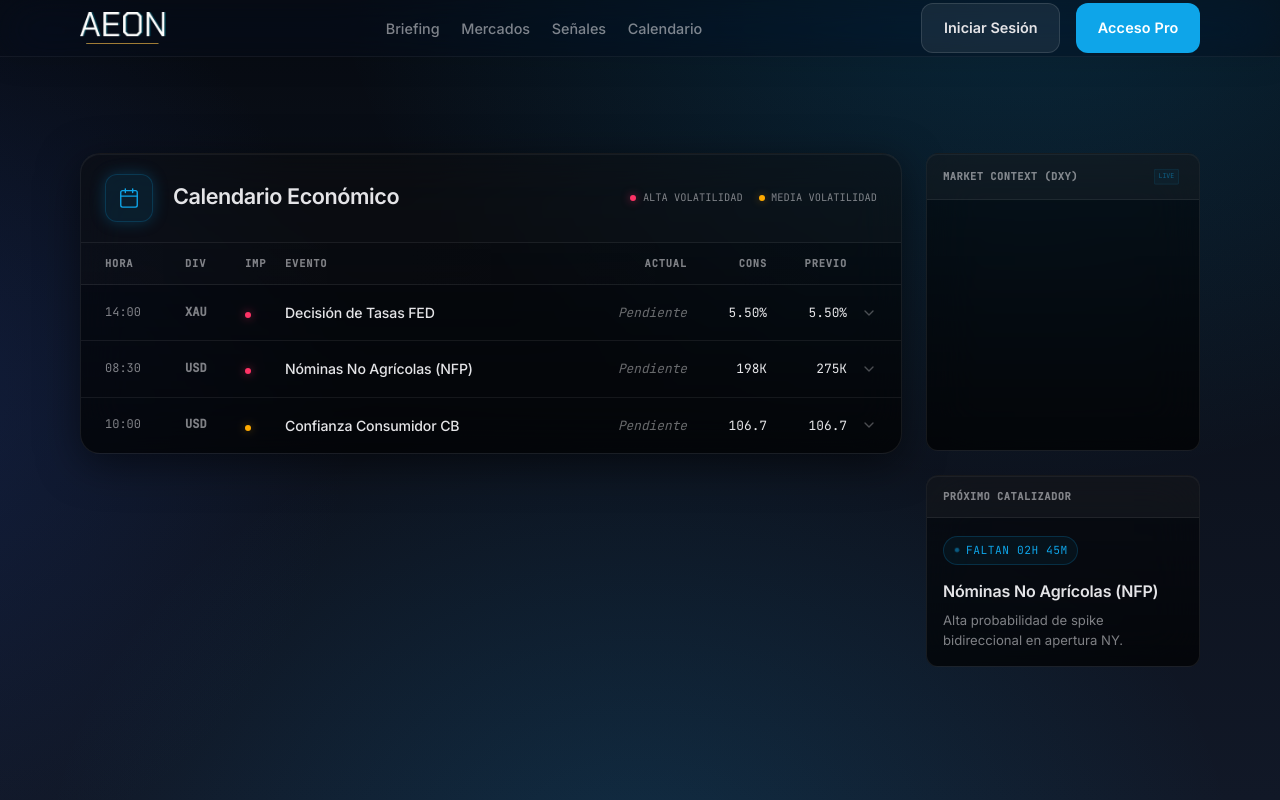
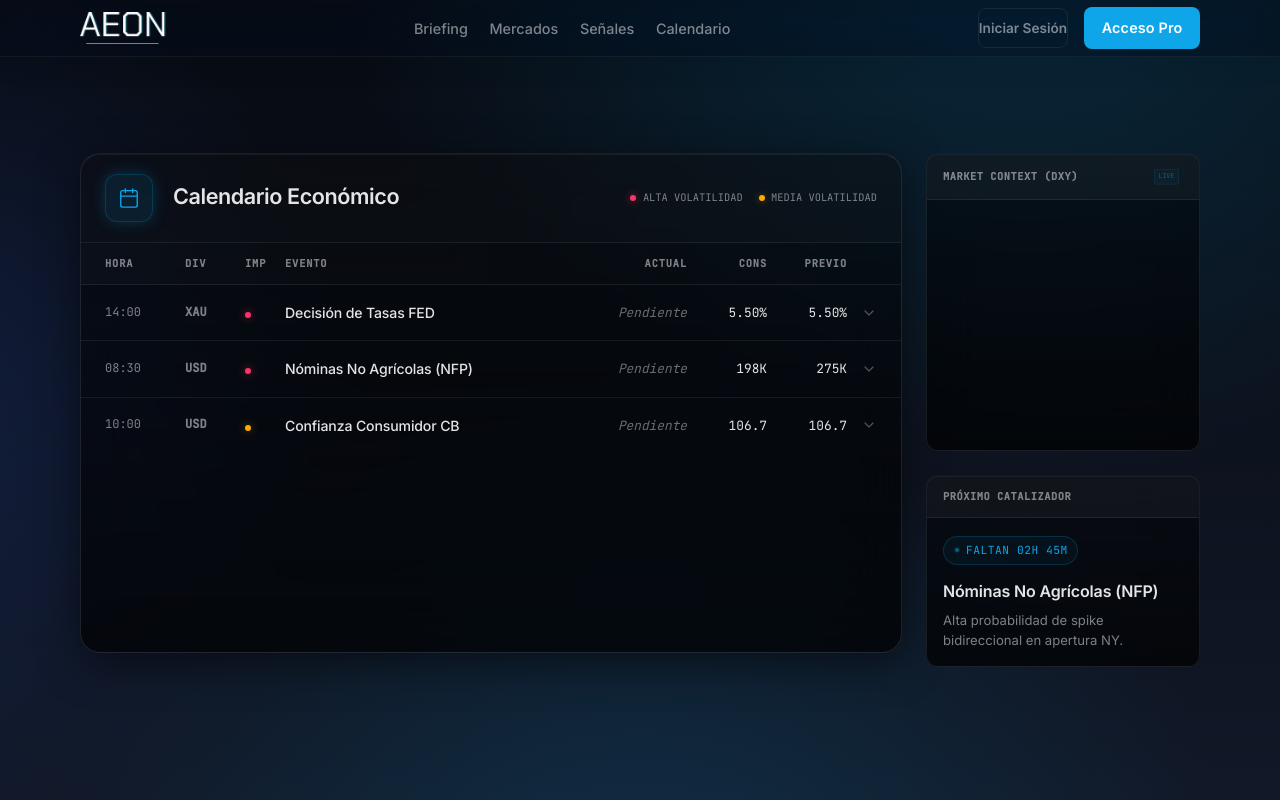
Before and after one commit to moisesrojasp89-Dev/AEONv2, a website built with Vite: page calendario.html in a window 1280 px wide. Built offline with nearby package versions, Linux system fonts and the light colour scheme; no server answers; a script that the page names is missing.

Commit message:
fix(ui): rediseño navbar móvil, arreglar padding premium y forzar renderizado de tabla calendario en desktop (renombrada a eco-grid-container)

```diff
--- a/calendario.html
+++ b/calendario.html
@@ -61,13 +61,13 @@
 
       <div class="nav-actions">
         <!-- Vistas para visitantes (no logueados) -->
-        <div id="nav-guest-view" style="display: flex; gap: 1rem;">
-          <a href="/login.html" class="btn btn-secondary">Iniciar Sesión</a>
-          <a href="/registro.html" class="btn btn-primary">Acceso Pro</a>
+        <div id="nav-guest-view" class="desktop-only" style="display: flex; gap: 1rem; align-items: center;">
+          <a href="/login.html" class="nav-btn btn-ghost">Iniciar Sesión</a>
+          <a href="/registro.html" class="btn-primary nav-btn" style="padding: 0.55rem 1.1rem; border-radius: 8px;">Acceso Pro</a>
         </div>
 
         <!-- Vistas para usuarios logueados -->
-        <div id="nav-user-view" style="display: none; align-items: center; gap: 1rem;">
+        <div id="nav-user-view" class="desktop-only" style="display: none; align-items: center; gap: 1rem;">
           <a href="/dashboard.html" class="btn btn-ghost">Dashboard</a>
           <button id="btn-logout" class="btn btn-secondary">Cerrar Sesión</button>
         </div>
@@ -88,7 +88,7 @@
 
   <main class="container calendar-layout" style="padding-top: 6rem; padding-bottom: 4rem;">
     <!-- Columna Izquierda: Calendario -->
-    <div class="data-panel">
+    <div class="eco-grid-container">
       <!-- Radar Terminal Header -->
       <div class="radar-header">
         <div class="radar-title-group">
--- a/src/css/components/calendar.css
+++ b/src/css/components/calendar.css
@@ -19,14 +19,18 @@
 }
 
 /* --- Terminal Panel --- */
-.data-panel {
+.eco-grid-container {
   background: linear-gradient(180deg, rgba(0, 0, 0, 0.4) 0%, rgba(0, 0, 0, 0.7) 100%);
   backdrop-filter: blur(24px);
   -webkit-backdrop-filter: blur(24px);
-  border: 1px solid rgba(255, 255, 255, 0.08);
+  border: 1px solid rgba(255, 255, 255, 0.1) !important;
   border-radius: var(--radius-md);
   box-shadow: 0 10px 40px rgba(0,0,0,0.5), inset 0 1px 0 rgba(255,255,255,0.05);
   overflow: hidden;
+  min-height: 500px;
+  width: 100%;
+  display: flex;
+  flex-direction: column;
 }
 
 .radar-header {
--- a/src/css/components/news.css
+++ b/src/css/components/news.css
@@ -9,14 +9,18 @@
 }
 
 /* Terminal Widget Container */
-.data-panel {
+.eco-grid-container {
   background: linear-gradient(180deg, rgba(0, 0, 0, 0.4) 0%, rgba(0, 0, 0, 0.7) 100%);
   backdrop-filter: blur(24px);
   -webkit-backdrop-filter: blur(24px);
-  border: 1px solid rgba(255, 255, 255, 0.08);
+  border: 1px solid rgba(255, 255, 255, 0.1) !important;
   border-radius: var(--radius-lg);
   box-shadow: 0 10px 40px rgba(0,0,0,0.5), inset 0 1px 0 rgba(255,255,255,0.05);
   overflow: hidden;
+  min-height: 500px;
+  width: 100%;
+  display: flex;
+  flex-direction: column;
 }
 
 /* Radar Terminal Header */
--- a/src/css/responsive.css
+++ b/src/css/responsive.css
@@ -3,6 +3,8 @@
    ============================================================ */
 
 /* Mobile defaults */
+.desktop-only { display: none !important; }
+
 .section-header {
   flex-direction: column;
   align-items: flex-start;
@@ -36,6 +38,7 @@
 
   .nav-links { display: flex; }
   .nav-btn   { display: inline-flex; }
+  .desktop-only { display: flex !important; }
   .menu-toggle { display: none; }
   .mobile-menu { display: none !important; }
 
```
Also changed, not shown: index.html (+5 -5 lines).
